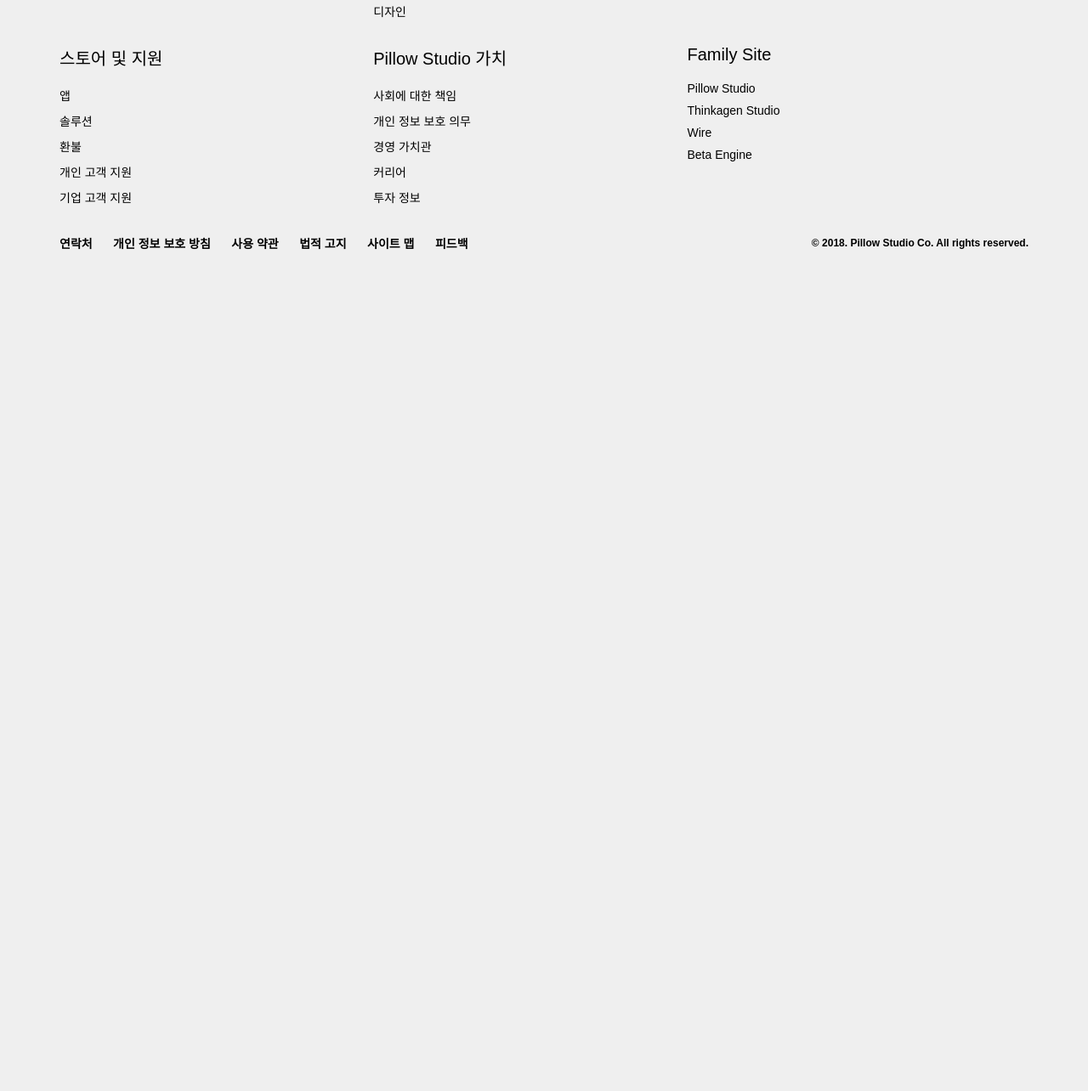
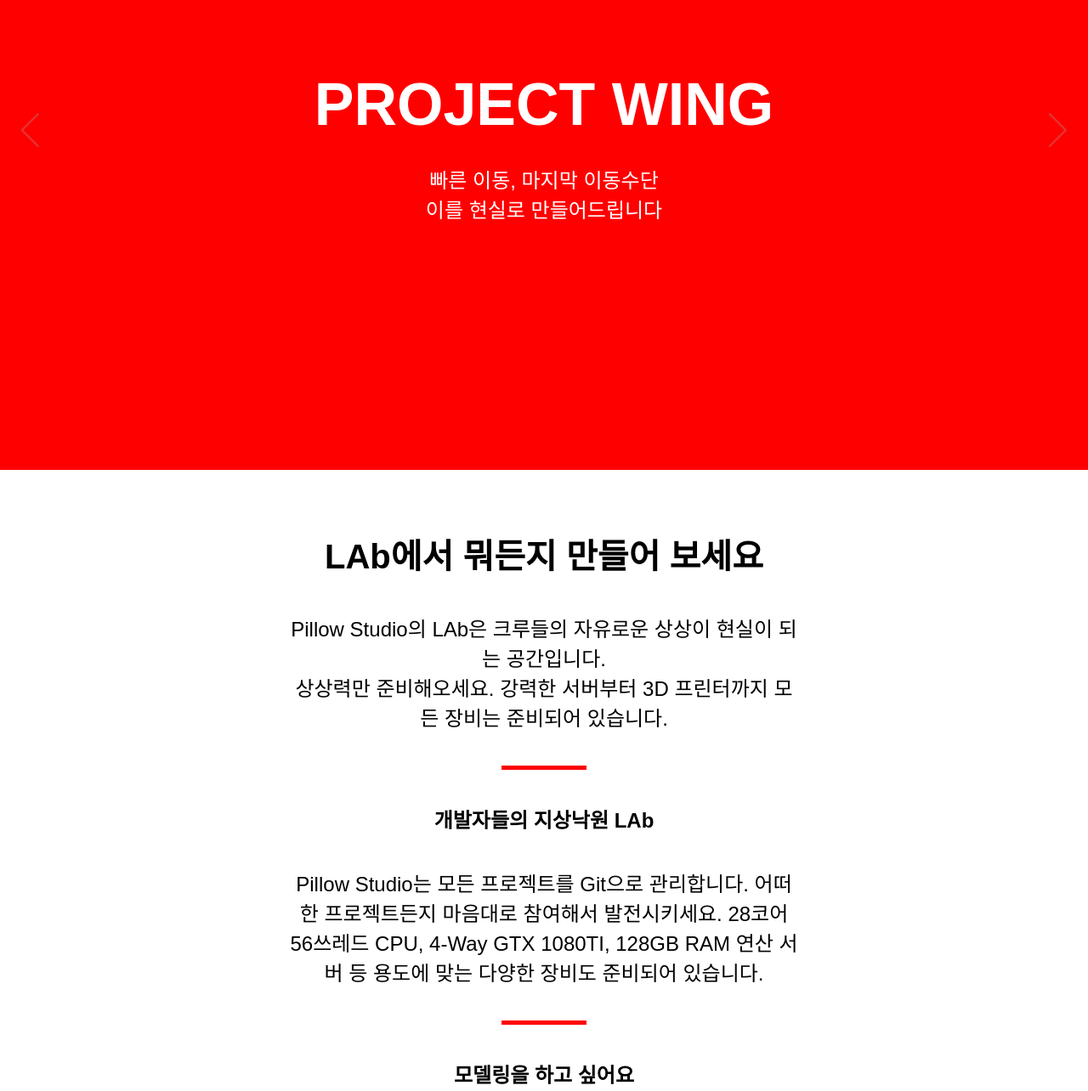
Before and after one commit to PillowStudio/Pillow-Studio-Homepage, a plain HTML site: page LAb.html in a window 1280 px wide. Shown: the part 247-1531 px from the top of the page at 85% size. Before the commit the page ends 800 px from the top, so only its background shows below. Drawn offline with nearby package versions, Linux system fonts and the light colour scheme; a web font is replaced by a local one.

Commit message:
Creating LAb page

```diff
--- a/LAb.html
+++ b/LAb.html
@@ -11,6 +11,7 @@
 <link rel="stylesheet" type="text/css" href="css/LAb/LAb_main.css">
 <script src="https://ajax.googleapis.com/ajax/libs/jquery/3.2.1/jquery.min.js"></script>
 <script src="js/universial/uni_headFoot_loader.js"></script>
+<script src="js/LAb/LAb_main_carousel.js"></script>
 </head>
 <body>
 	<header id="uni_header_background"></header>
@@ -20,15 +21,48 @@
 				<p class="uni_header_sub_nav_colors">LAb</p>
 			</a>
 			<ul>
-				<li><a class="uni_header_sub_nav_colors" href="crew.html">LAb 이란?</a></li>
-				<li><a class="uni_header_sub_nav_colors" href="product.html">Project B</a></li>
+				<li><a class="uni_header_sub_nav_colors" href="#LAb_article_1_container">LAb 이란?</a></li>
+				<li><a class="uni_header_sub_nav_colors" href="product.html">Project Wing</a></li>
+				<li><a class="uni_header_sub_nav_colors" href="product.html">Connect</a></li>
 			</ul>
 		</nav>
 		<link rel="stylesheet" type="text/css" href="css/universial/uni_header_sub.css">
 		<script src="js/universial/header/uni_header_sub_scroll.js"></script>
 	</nav>
-	<section>
+	<section id="LAb_section_main_carousel">
 		<article id="LAb_article_main_container">
+			<div id="LAb_article_main_1_container" class="LAb_article_main">
+				<div id="LAb_article_main_1" class="LAb_article_main_contents">
+					<h1 class="LAb_article_main_contents_h1">PROJECT WING</h1>
+					<h4 class="LAb_article_main_contents_h4">빠른 이동, 마지막 이동수단<br>이를 현실로 만들어드립니다</h4>
+				</div>
+			</div><div id="LAb_article_main_2_container" class="LAb_article_main">
+				<div id="LAb_article_main_2" class="LAb_article_main_contents">
+					<h1 class="LAb_article_main_contents_h1">Connect</h1>
+					<h4 class="LAb_article_main_contents_h4">대구, 경북지역 개발자<br>서밋, 모임, 컨퍼런스</h4>
+				</div>
+			</div>
+		</article>
+		<div id="LAb_article_main_controller">
+			<div id="LAb_article_main_controller_L" class="LAb_article_main_controller_LR"><img src="image/Slide icon L.svg" alt=""></div>
+			<div id="LAb_article_main_controller_R" class="LAb_article_main_controller_LR"><img src="image/Slide icon R.svg" alt=""></div>
+		</div>
+		<script src="js/crew/crew_main_carousel.js"></script>
+		<article id="LAb_article_1_container">
+			<h1 class="LAb_article_1_h1">LAb에서 뭐든지 만들어 보세요</h1>
+			<h4 class="LAb_article_1_h4">Pillow Studio의 LAb은 크루들의 자유로운 상상이 현실이 되는 공간입니다.<br>상상력만 준비해오세요. 강력한 서버부터 3D 프린터까지 모든 장비는 준비되어 있습니다.</h4>
+			<hr class="LAb_article_1_hr">
+			<h5 class="LAb_article_1_h5">개발자들의 지상낙원 LAb</h5>
+			<h4 class="LAb_article_1_h4">Pillow Studio는 모든 프로젝트를 Git으로 관리합니다. 어떠한 프로젝트든지 마음대로 참여해서 발전시키세요. 28코어 56쓰레드 CPU, 4-Way GTX 1080TI, 128GB RAM 연산 서버 등 용도에 맞는 다양한 장비도 준비되어 있습니다.</h4>
+			<hr class="LAb_article_1_hr">
+			<h5 class="LAb_article_1_h5">모델링을 하고 싶어요</h5>
+			<h4 class="LAb_article_1_h4">3D 프린터부터 아두이노까지, 크루들의 상상속의 제품을 현실로 만들 수 있습니다. 3D 프린터와 아두이노를 다루는 방법을 몰라도 상관 없습니다. 친절하게 알려줄 동료가 항상 곁에 있습니다.</h4>
+			<hr class="LAb_article_1_hr">
+			<h5 class="LAb_article_1_h5">음악을 하고 싶어요</h5>
+			<h4 class="LAb_article_1_h4">LAb에는 음악을 할 수있는 공간도 준비되어 있습니다. 좋은 키보드와 DAW, 다양한 악기들, 그리고 오디오 인터페이스까지. 떠오르는 영감이 있으면 LAb으로 달려가세요.</h4>
+			<hr class="LAb_article_1_hr">
+			<h5 class="LAb_article_1_h5">Pillow Studio LAb 오는 길</h5>
+			<h4 class="LAb_article_1_h4">경북창조혁신센터와 경북대학교 GP 1층에 위치해있습니다.</h4>
 		</article>
 	</section>
 	<footer id="uni_footer_background"></footer>
--- a/css/LAb/LAb_main.css
+++ b/css/LAb/LAb_main.css
@@ -1 +1,168 @@
 /* CSS Document */
+
+#LAb_section_main_carousel {
+	overflow: hidden;
+}
+
+#LAb_article_main_container {
+	position: relative;
+	overflow: hidden;
+	height: auto;
+	margin-bottom: 10px;
+	float: left;
+}
+
+#LAb_article_main_controller {
+	width: 100%; height: 100vh;
+	position: relative;
+	z-index: 50;
+	margin: auto;
+/*	left: 50vw;*/
+/*	transform: translateX(-50vw);*/
+	text-align: center;
+	background: rgba(0,0,0,0.00);
+}
+
+#LAb_article_main_controller_L {
+	left: 0px;
+}
+
+#LAb_article_main_controller_L img {
+	position: absolute;
+	top: 50vh;
+	transform: translateY(-50%);
+	left: 15px;
+}
+
+#LAb_article_main_controller_R {
+	right: 0px;
+}
+
+#LAb_article_main_controller_R img {
+	position: absolute;
+	top: 50vh;
+	transform: translateY(-50%);
+	right: 15px;
+}
+
+.LAb_article_main_controller_LR {
+	display: block;
+	position: absolute;
+	font-size: 50px;
+	cursor: pointer;
+	line-height: 100vh;
+	width: 30vw;
+	height: 100vh;
+	z-index: 100;
+	top: 0px;
+	opacity: 0.3;
+	-webkit-user-select: none; /* Safari 3.1+ */
+    -moz-user-select: none; /* Firefox 2+ */
+    -ms-user-select: none; /* IE 10+ */
+    user-select: none; /* Standard syntax */
+	-webkit-transition: opacity .2s ease;
+	-moz-transition: opacity .2s ease;
+	-ms-transition: opacity .2s ease;
+	-o-transition: opacity .2s ease;
+	transition: opacity .2s ease;
+}
+
+.LAb_article_main_controller_LR img {
+	width: 41px;
+}
+
+.LAb_article_main_controller_LR:hover {
+	opacity: 1;
+}
+
+
+#LAb_article_main_1_container {
+	background: #FF0000;
+}
+
+#LAb_article_main_2_container {
+	background: #323200;
+}
+
+#LAb_article_main_3_container {
+	background: #FFD400;
+}
+
+.LAb_article_main {
+	display: inline-block;
+	position: relative;
+	margin: auto;
+	width: 100vw; height: 100vh;
+	z-index: 10;
+}
+
+.LAb_article_main_contents {
+	width: 1800px; height: inherit;
+	margin: auto;
+	text-align: center;
+}
+
+@media (max-width: 1969px) and (min-width: 1000px){
+	.LAb_article_main_contents  {
+		width: calc(100% - 140px);
+	}
+}
+
+@media (max-width: 999px) and (min-width: 905px){
+	.LAb_article_main_contents {
+		width: 825px;
+	}
+}
+
+@media (max-width: 904px) {
+	.LAb_article_main_contents {
+		width: calc(100% - 40px);
+	}
+}
+
+.LAb_article_main_contents_h1 {
+	position: static;
+	margin-top: calc(50vh - 70px);
+	font-size: 70px; font-weight: 800;
+	color: #FFFFFF;
+}
+
+.LAb_article_main_contents_h4 {
+	position: static;
+	margin-top: 30px;
+	font-size: 24px; font-weight: 500;
+	color: #FFFFFF;
+}
+
+.LAb_article_main_contents_h4 span{
+	font-weight: 800;
+}
+
+.LAb_article_1_h1 {
+	margin-top: 70px;
+	text-align: center;
+	font-size: 40px; font-weight: 800;
+	margin-bottom: 40px;
+}
+
+.LAb_article_1_h4 {
+	width: 600px;
+	margin-top: 30px;
+	text-align: center;
+	margin: auto;
+	font-size: 24px; font-weight: 500;
+}
+
+.LAb_article_1_h5 {
+	margin-top: 40px;
+	text-align: center;
+	font-size: 24px; font-weight: 800;
+}
+
+.LAb_article_1_hr {
+	margin-top: 40px;
+	width: 100px;
+	height: 5px;
+	background-color: #FF0004;
+	border: none;
+}
--- /dev/null
+++ b/js/LAb/LAb_main_carousel.js
@@ -0,0 +1,130 @@
+// JavaScript Document
+
+$(document).ready(function() {
+	//	ADD 2018-5-8 SN KINOS
+	//  MODIFY 2018-7-8 STEVEN AHN
+	//  MODIFY 2018-9-9 STEVEN AHN
+	var $clickFlag	=	true;
+	var	$imgCount	=	$('#LAb_article_main_container').children().length;
+	//	ADD END
+	var	$ind		=	1073741823 + $imgCount + Math.floor(Math.random() * $imgCount + 1);
+	function carousel(index) {
+		$('#LAb_article_main_container').css(
+			'transform',
+			'translateX(calc(-100% / ' + $imgCount + ' * ' + (index % $imgCount) + '))'
+		);
+	}
+	carousel($ind);
+
+	$('#LAb_article_main_container').css('width', "calc(" + 100 * $imgCount + "vw)");
+
+	$(window).resize(function() {
+		$('#LAb_article_main_container').css('width', "calc(" + 100 * $imgCount + "vw)");
+	});
+
+	$('#LAb_article_main_controller_L').click(function() {
+		if($clickFlag === true) {
+			$clickFlag = false;
+			$ind--;
+			carousel($ind);
+			setTimeout(function(){$clickFlag = true;},700);
+		}
+	});
+
+	$('#LAb_article_main_controller_R').click(function() {
+		if($clickFlag === true) {
+			$clickFlag = false;
+			$ind++;
+			carousel($ind);
+			setTimeout(function(){$clickFlag = true;},700);
+		}
+	});
+
+	setTimeout(function() {
+		$('#LAb_article_main_container').css('-webkit-transition', 'transform .7s ease');
+		$('#LAb_article_main_container').css('-moz-transition', 'transform .7s ease');
+		$('#LAb_article_main_container').css('-ms-transition', 'transform .7s ease');
+		$('#LAb_article_main_container').css('-o-transition', 'transform .7s ease');
+		$('#LAb_article_main_container').css('transition', 'transform .7s ease');
+	}, 10);
+});
+
+$(document).ready(function(){
+	var $first = $all.children().eq(0);
+	var $second = $all.children().eq(1);
+	var $third = $all.children().eq(2);
+
+	$first.css("display", "block");
+	$second.css("display", "none");
+	$third.css("display", "none");
+
+	$('#slide_icon_L_container').hover(function(){$('#slide_icon_L').fadeIn(0);}, function(){$('#slide_icon_L').fadeOut(0);});
+	$('#slide_icon_R_container').hover(function(){$('#slide_icon_R').fadeIn(0);}, function(){$('#slide_icon_R').fadeOut(0);});
+
+	function reset_timer() {
+		clearTimeout(timer);
+		setTimeout(timer, 7000);
+	}
+
+	var timer = setTimeout(timer, 7000);
+
+	$('#slide_icon_L_container').click(function(){
+
+
+		if($first.is(':visible') === true ) {
+			$first.fadeOut(0);
+			$third.fadeIn(0);
+		}
+
+		else if($second.is(':visible') === true) {
+			$second.fadeOut(0);
+			$first.fadeIn(0);
+		}
+
+		else if($third.is(':visible') === true) {
+			$third.fadeOut(0);
+			$second.fadeIn(0);
+			reset_timer();
+		}
+	});
+
+
+	$('#slide_icon_R_container').click(function(){
+
+
+		if($first.is(':visible') === true ) {
+			$first.fadeOut(0);
+			$second.fadeIn(0);
+		}
+
+		else if($second.is(':visible') === true) {
+			$second.fadeOut(0);
+			$third.fadeIn(0);
+		}
+
+		else if($third.is(':visible') === true) {
+			$third.fadeOut(0);
+			$first.fadeIn(0);
+			reset_timer();
+		}
+
+	});
+
+	function timer(){
+  		if($first.is(':visible') === true ) {
+			$first.fadeOut(0);
+			$second.fadeIn(0);
+		}
+
+		else if($second.is(':visible') === true) {
+			$second.fadeOut(0);
+			$third.fadeIn(0);
+		}
+
+		else if($third.is(':visible') === true) {
+			$third.fadeOut(0);
+			$first.fadeIn(0);
+		}
+			setTimeout(timer, 7000);
+	}
+});
```
